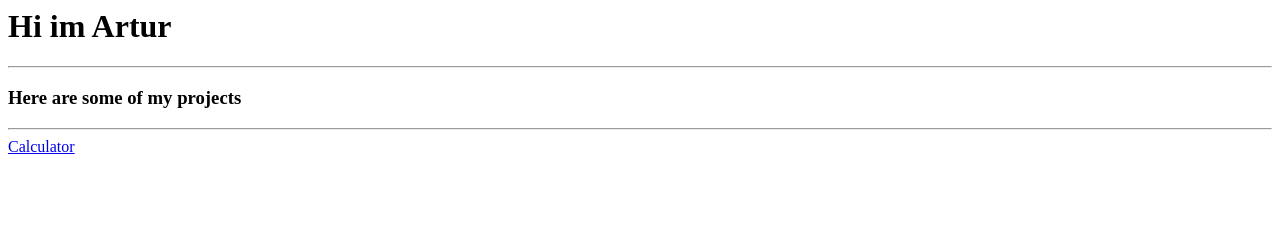
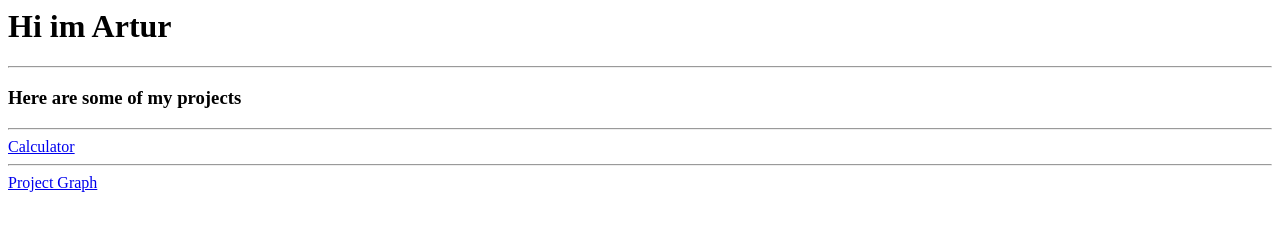
Before and after one commit to Artur8090/Artur8090.github.io, a plain HTML site: page index.html in a window 1280 px wide. Drawn offline with Linux system fonts and the light colour scheme.

Commit message:
Update index.html

```diff
--- a/index.html
+++ b/index.html
@@ -3,3 +3,5 @@
 <h3>Here are some of my projects</h3>
 <hr>
 <a href="https://artur8090.github.io/Projects/">Calculator</a>
+<hr>
+<a href="https://artur8090.github.io/Project-Graph/">Project Graph</a>
```
